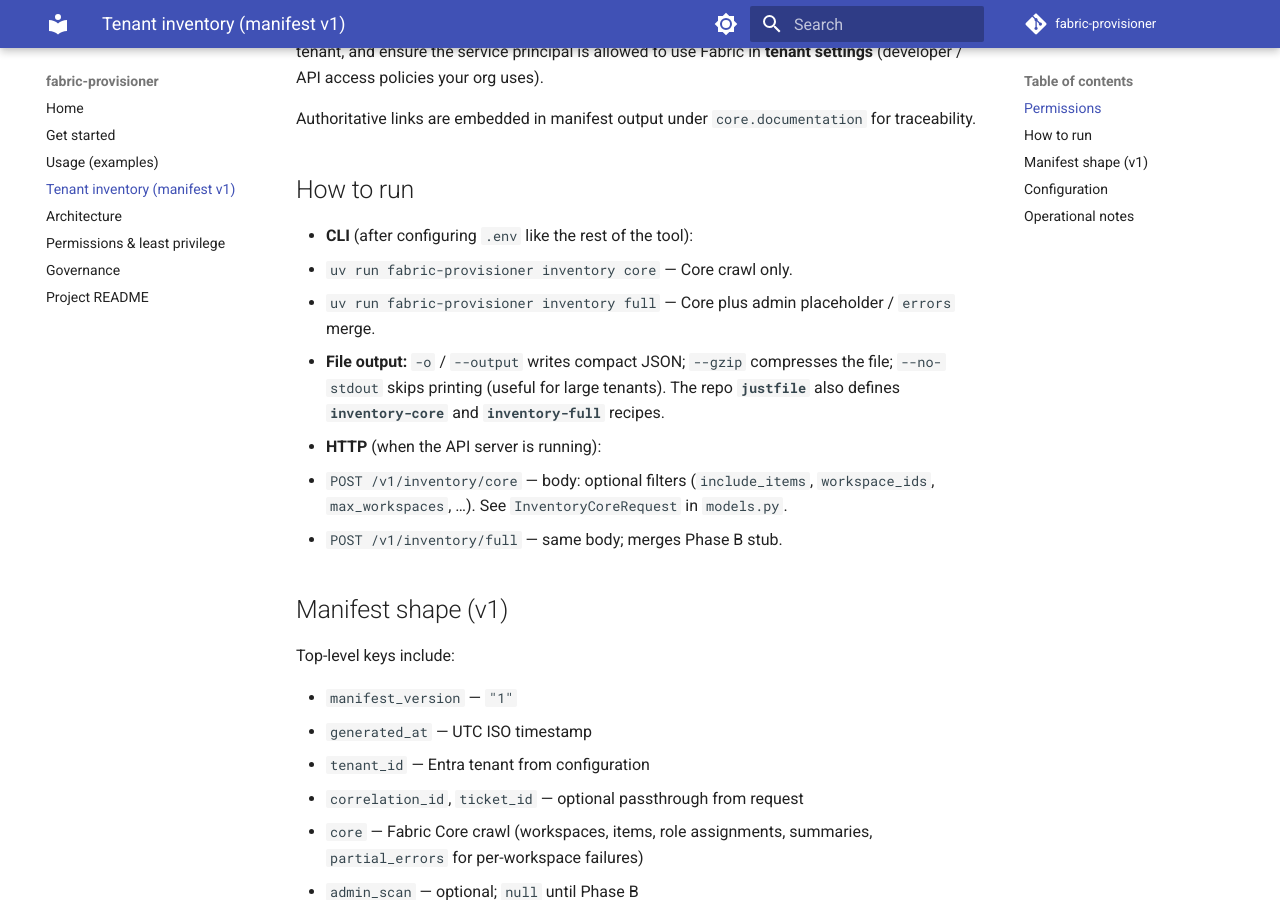
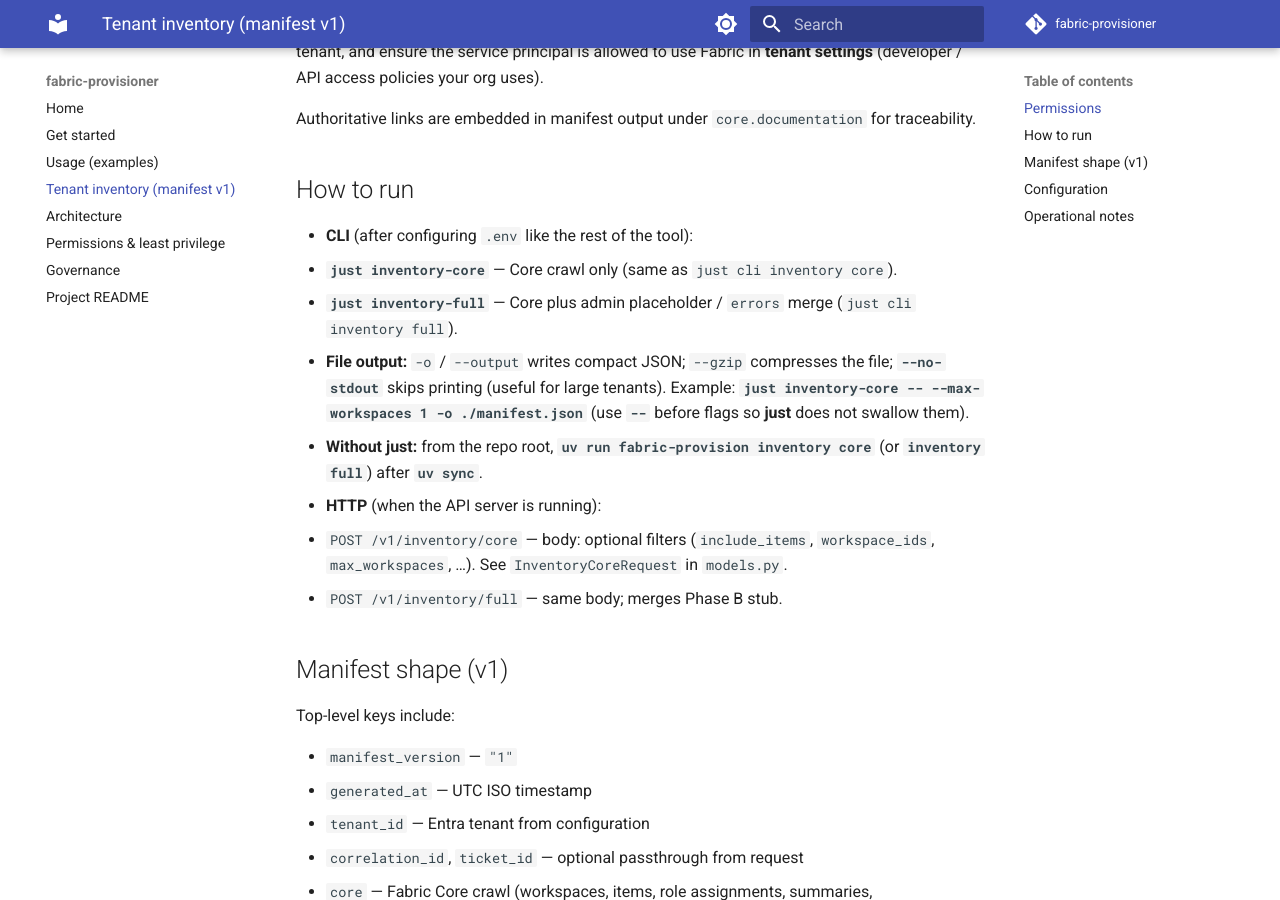
Before and after one commit to calvinchengx/fabric, an MkDocs documentation site: the page built from docs/inventory.md, in a window 1280 px wide and 900 px high, scrolled down 529 px. Built offline with MkDocs 1.6.1 and Material for MkDocs 9.7.7, drawn with Linux system fonts in a browser that asks for light colours; comment, search, counter and statistics services are not loaded.

Commit message:
Update docs to use just command as a preference

```diff
--- a/docs/inventory.md
+++ b/docs/inventory.md
@@ -13,9 +13,10 @@
 ## How to run
 
 - **CLI** (after configuring `.env` like the rest of the tool):
-  - `uv run fabric-provisioner inventory core` — Core crawl only.
-  - `uv run fabric-provisioner inventory full` — Core plus admin placeholder / `errors` merge.
-  - **File output:** `-o` / `--output` writes compact JSON; `--gzip` compresses the file; `--no-stdout` skips printing (useful for large tenants). The repo **`justfile`** also defines **`inventory-core`** and **`inventory-full`** recipes.
+  - **`just inventory-core`** — Core crawl only (same as `just cli inventory core`).
+  - **`just inventory-full`** — Core plus admin placeholder / `errors` merge (`just cli inventory full`).
+  - **File output:** `-o` / `--output` writes compact JSON; `--gzip` compresses the file; **`--no-stdout`** skips printing (useful for large tenants). Example: **`just inventory-core -- --max-workspaces 1 -o ./manifest.json`** (use **`--`** before flags so **just** does not swallow them).
+  - **Without just:** from the repo root, **`uv run fabric-provision inventory core`** (or **`inventory full`**) after **`uv sync`**.
 - **HTTP** (when the API server is running):
   - `POST /v1/inventory/core` — body: optional filters (`include_items`, `workspace_ids`, `max_workspaces`, …). See `InventoryCoreRequest` in `models.py`.
   - `POST /v1/inventory/full` — same body; merges Phase B stub.
--- a/mkdocs.yml
+++ b/mkdocs.yml
@@ -1,5 +1,5 @@
 # MkDocs — https://www.mkdocs.org/
-# Local:  uv sync --group docs && uv run mkdocs serve
+# Local:  just docs   (or: uv sync --group docs && uv run mkdocs serve)
 # Deploy: GitHub Actions → Settings → Pages → Source: GitHub Actions
 
 site_name: fabric-provisioner
```
Also changed, not shown: docs/architecture.md (+1 -1 lines), docs/get-started.md (+2 -2 lines), docs/governance.md (+3 -3 lines), docs/usage.md (+3 -3 lines), 1 other file.
